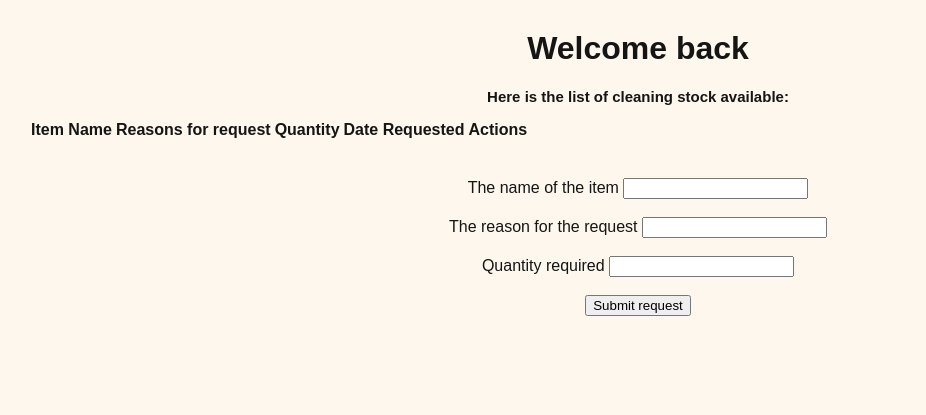
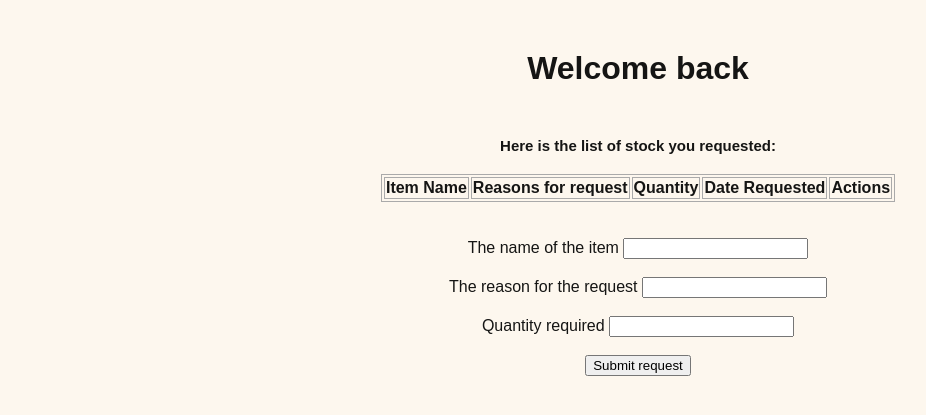
Before and after one commit to katiakata1/Flask-Web-Application, a Flask app: page /welcome in a window 1280 px wide. Shown: the top 415 px of the page, without its empty margins (2-928 px from the left). Run offline with Flask 2, Linux system fonts and the light colour scheme; lists and menus that the app fills with data are empty; some libraries are stand-ins or nearby versions.

Commit message:
Fixed /welcome page css and added a one-to-many relationship between users and supplies databases

```diff
--- a/app.py
+++ b/app.py
@@ -21,6 +21,7 @@
     username = db.Column(db.String(30), nullable=False)
     password = db.Column(db.String(30), nullable=False)
     date_created = db.Column(db.DateTime, default=datetime.utcnow)
+    supplies = db.relationship('Supplies', backref='user')
 
     def __repr__(self):
         return '<Name %r>' % self.id
@@ -33,9 +34,11 @@
 class Supplies(db.Model):
     id = db.Column(db.Integer, primary_key=True)
     item_name = db.Column(db.String(200), nullable=False)
-    reason_for_request = db.Column(db.String(200), nullable=False)
+    reason_for_request = db.Column(db.String(200))
     quantity = db.Column(db.Integer, nullable=False)
     date_requested = db.Column(db.DateTime, default=datetime.utcnow)
+    user_id = db.Column(db.Integer, db.ForeignKey('user_id'))
+
 
     def __repr__(self):
         return '<Item %r>' % self.id
@@ -60,7 +63,7 @@
         cur.close()
         return redirect('/welcome')
     except:
-        return 'There was an issue creating the user'
+        return redirect('/welcome')
 
 
 
--- a/static/css/main.css
+++ b/static/css/main.css
@@ -4,6 +4,10 @@
     text-align: center;
     background-color: #FDF7EE;
     color: #151514;
+}
+
+h1 {
+    margin: 50px;
 }
 
 h2 {
@@ -13,3 +17,13 @@
 .form {
     font-weight: 16px;
 }
+
+.content {
+    margin: 20px;
+    text-align: center;
+}
+
+table, td, th {
+    border: 1px solid #aaa;
+    margin: auto;
+}
--- a/templates/welcome.html
+++ b/templates/welcome.html
@@ -11,7 +11,7 @@
 {% block body %}
 
     <h1>Welcome back</h1>
-    <h2>Here is the list of cleaning stock available:</h2>
+    <h2>Here is the list of stock you requested:</h2>
 
     <div class="content">
 
```
Also changed, not shown: templates/dashboard.html (+15 -8 lines).
